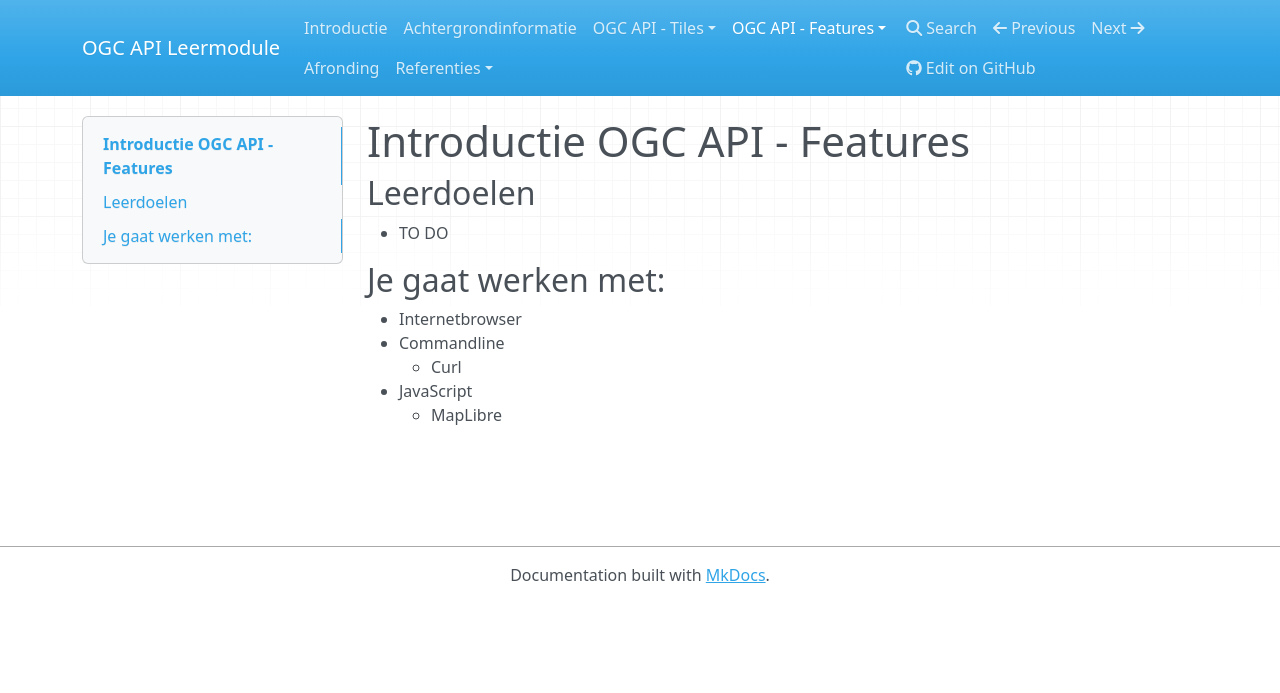
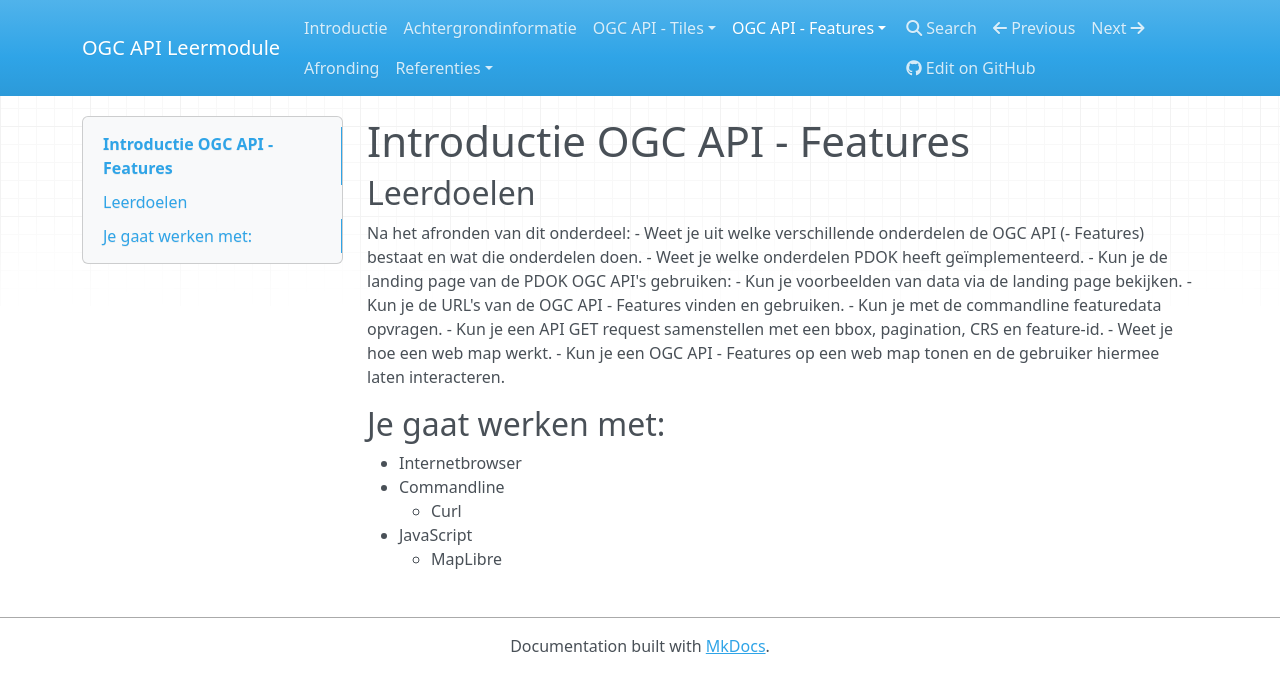
Before and after one commit to PDOK/leermodule-ogc-api, an MkDocs documentation site: the page built from docs/features/Introductie.md, in a window 1280 px wide. Shown: the top 693 px of the page. Built offline with MkDocs 1.6.1, drawn with Linux system fonts in a browser that asks for light colours; nearby versions of some CDN libraries.

Commit message:
leerdoelen toegevoegd en verbeterd

```diff
--- a/docs/features/Introductie.md
+++ b/docs/features/Introductie.md
@@ -1,7 +1,16 @@
 # Introductie OGC API - Features
 
 ## Leerdoelen
-- TO DO
+Na het afronden van dit onderdeel:
+- Weet je uit welke verschillende onderdelen de OGC API (- Features) bestaat en wat die onderdelen doen.
+- Weet je welke onderdelen PDOK heeft geïmplementeerd.
+- Kun je de landing page van de PDOK OGC API's gebruiken:
+	- Kun je voorbeelden van data via de landing page bekijken.
+	- 	Kun je de URL's van de OGC API - Features vinden en gebruiken.
+- Kun je met de commandline featuredata opvragen.
+- Kun je een API GET request samenstellen met een bbox, pagination, CRS en feature-id.
+- Weet je hoe een web map werkt.
+- Kun je een OGC API - Features op een web map tonen en de gebruiker hiermee laten interacteren.
 
 ## Je gaat werken met:
 - Internetbrowser
```
Also changed, not shown: docs/Achtergrondinformatie.md (+6 -4 lines), docs/tiles/Introductie.md (+9 -1 lines), docs/tiles/Maak een kaart met OGC API - Tiles.md (+1 -0 lines), docs/tiles/Verken OGC API - Tiles in de browser.md (+1 -0 lines).
